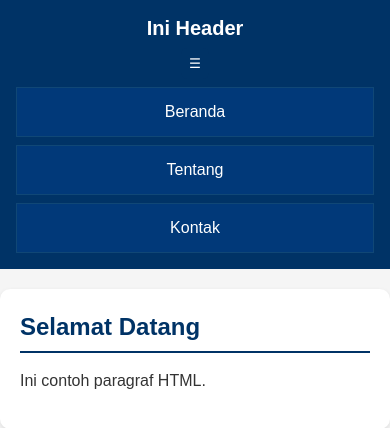
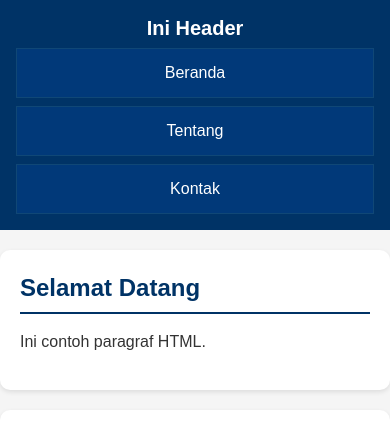
Before and after one commit to RichieChristian01/2511500001-PWD-TI1A-2526O, a PHP site: page /pertemuan-05/index.html in a window 390 px wide. Shown: the top 428 px of the page. Run offline with PHP 8.4, Linux system fonts and the light colour scheme.

Commit message:
styling nav menu mobile

```diff
--- a/pertemuan-05/style.css
+++ b/pertemuan-05/style.css
@@ -144,6 +144,15 @@ button:hover {
   background-color: #89a2bc;
 }
 
+.menu-toggle {
+  display: none;
+  background: none;
+  border: none;
+  color: #fff;
+  font-size: 28px;
+  cursor: pointer;
+}
+
 @media (max-width: 600px) {
 #about p {
     flex-direction: column;
```
